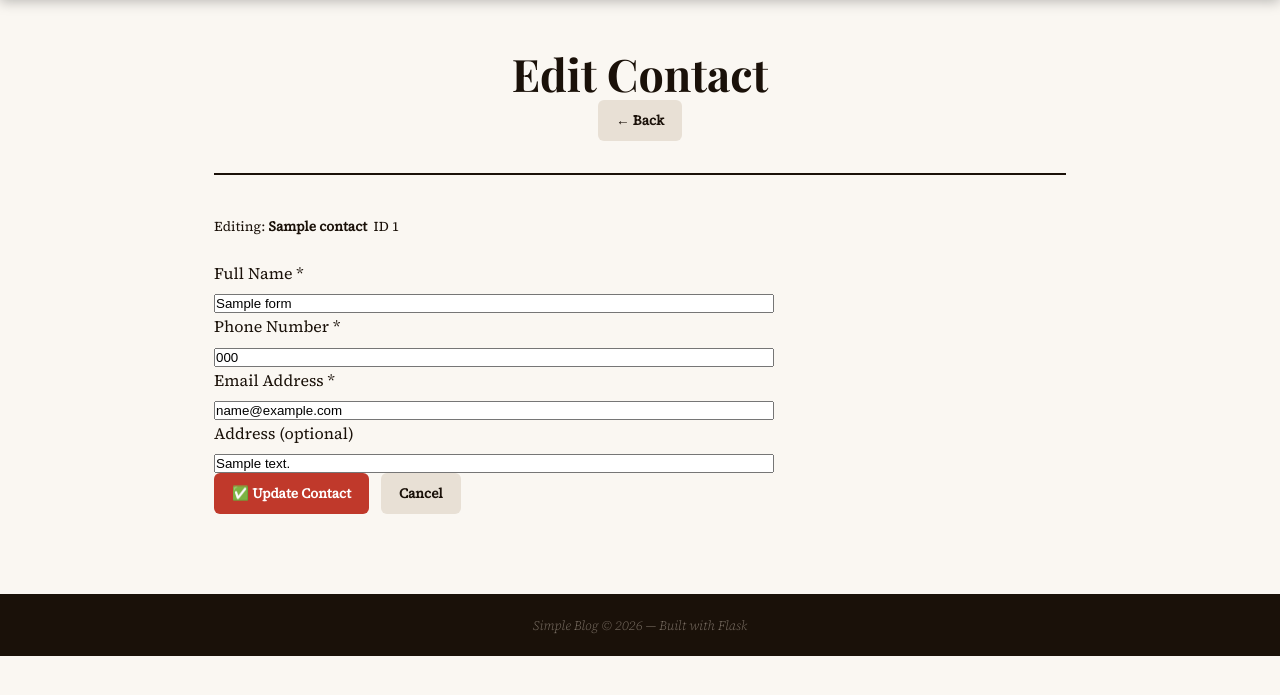
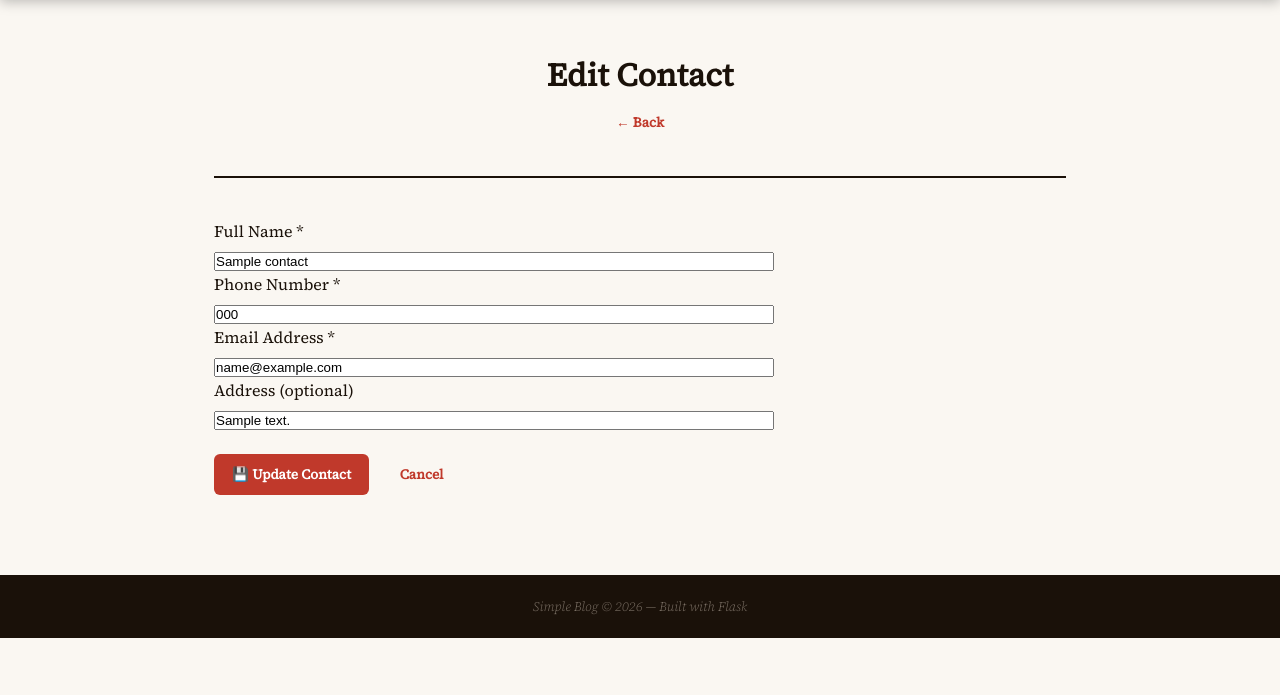
Before and after one commit to Sahil-art711/AI-FAKE-NEWS-DETECTOR, a Flask app: template Exp_6-Contact_Management_System/templates/edit_contact.html in a window 1280 px wide. Shown: the part 60-755 px from the top of the page. Run offline with Flask 3, Linux system fonts and the light colour scheme; the template is opened without the code that fills it: most values are stand-ins (such as "Sample title", 1, 10 or a date in 2020).

Commit message:
Enhance edit_contact.html layout and styling

```diff
--- a/Exp_6-Contact_Management_System/templates/edit_contact.html
+++ b/Exp_6-Contact_Management_System/templates/edit_contact.html
@@ -1,69 +1,44 @@
 {% extends "base.html" %}
-{% block title %}Edit Contact{% endblock %}
+
+{% block title %}Edit Contact – Contact Manager{% endblock %}
 
 {% block content %}
 <div class="page-header">
-  <h1 class="page-title">Edit Contact</h1>
-  <a href="{{ url_for('index') }}" class="btn btn-secondary">← Back</a>
+    <h1>Edit <span>Contact</span></h1>
+    <a href="{{ url_for('index') }}" class="btn btn-ghost">← Back</a>
 </div>
 
 <div class="card" style="max-width:560px;">
-  <p style="color:var(--muted); font-size:0.85rem; margin-bottom:1.4rem;">
-    Editing: <strong style="color:var(--text)">{{ contact.name }}</strong>
-    &nbsp;<span class="badge">ID {{ contact.id }}</span>
-  </p>
-
-  <form method="POST"
-        action="{{ url_for('edit_contact', contact_id=contact.id) }}">
+    <form method="POST" action="{{ url_for('edit_contact', contact_id=contact.id) }}">
 
         <div class="form-group">
             <label for="name">Full Name *</label>
-      <input
-        type="text"
-        id="name"
-        name="name"
-        value="{{ form_data.get('name', contact.name) }}"
-        required
-      />
+            <input type="text" id="name" name="name"
+                   value="{{ contact.name }}" required />
         </div>
 
         <div class="form-group">
             <label for="phone">Phone Number *</label>
-      <input
-        type="tel"
-        id="phone"
-        name="phone"
-        value="{{ form_data.get('phone', contact.phone) }}"
-        required
-      />
+            <input type="tel" id="phone" name="phone"
+                   value="{{ contact.phone }}" required />
         </div>
 
         <div class="form-group">
             <label for="email">Email Address *</label>
-      <input
-        type="email"
-        id="email"
-        name="email"
-        value="{{ form_data.get('email', contact.email) }}"
-        required
-      />
+            <input type="email" id="email" name="email"
+                   value="{{ contact.email }}" required />
         </div>
 
         <div class="form-group">
-      <label for="address">Address <span style="color:var(--muted); font-weight:400;">(optional)</span></label>
-      <input
-        type="text"
-        id="address"
-        name="address"
-        value="{{ form_data.get('address', contact.address) }}"
-      />
+            <label for="address">Address (optional)</label>
+            <input type="text" id="address" name="address"
+                   value="{{ contact.address or '' }}" />
         </div>
 
-    <div class="form-actions">
-      <button type="submit" class="btn btn-primary">✅ Update Contact</button>
-      <a href="{{ url_for('index') }}" class="btn btn-secondary">Cancel</a>
+        <div style="display:flex; gap:.8rem; margin-top:1.5rem;">
+            <button type="submit" class="btn btn-primary">💾 Update Contact</button>
+            <a href="{{ url_for('index') }}" class="btn btn-ghost">Cancel</a>
         </div>
-
     </form>
 </div>
 {% endblock %}
```
Lines whose indentation alone changed are shown as unchanged.
